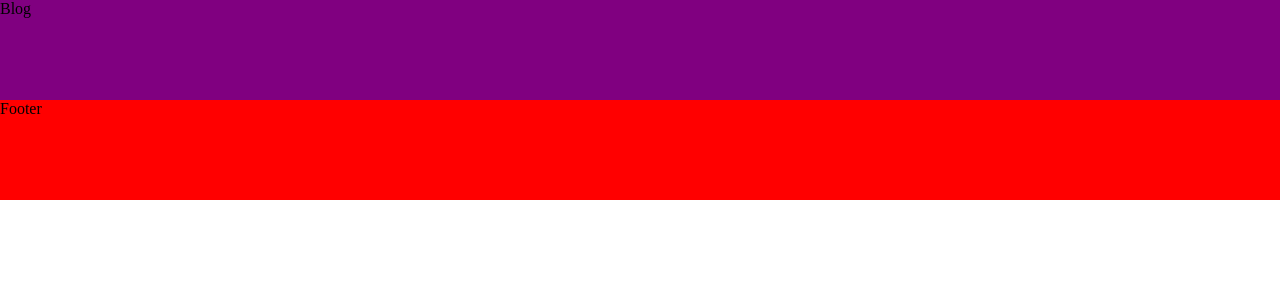
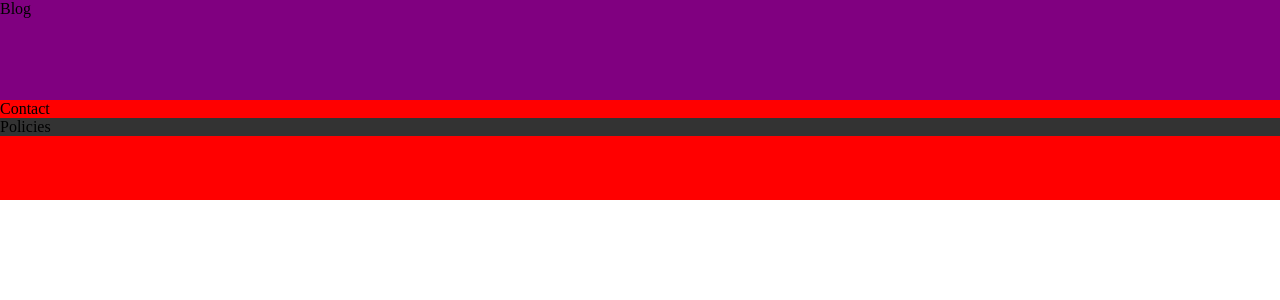
Before and after one commit to SmaelNicolas/trekshift, a React (Create React App) app: page / in a window 1280 px wide. Shown: the top 300 px of the page. Built offline with nearby package versions, Linux system fonts and the light colour scheme.

Commit message:
footer structure

```diff
--- /dev/null
+++ b/src/Pages/Home/Sections/Footer/Contact/Contact.css
@@ -0,0 +1 @@
+rfce
--- /dev/null
+++ b/src/Pages/Home/Sections/Footer/Contact/Contact.jsx
@@ -0,0 +1,7 @@
+import React from "react";
+
+function Contact() {
+	return <div>Contact</div>;
+}
+
+export default Contact;
--- a/src/Pages/Home/Sections/Footer/Footer.jsx
+++ b/src/Pages/Home/Sections/Footer/Footer.jsx
@@ -1,9 +1,12 @@
+import Contact from "./Contact/Contact";
 import "./Footer.css";
+import Policies from "./Policies/Policies";
 
 function Footer() {
 	return (
 		<div className='footer' id='footer'>
-			Footer
+			<Contact />
+			<Policies />
 		</div>
 	);
 }
--- /dev/null
+++ b/src/Pages/Home/Sections/Footer/Policies/Policies.css
@@ -0,0 +1,4 @@
+.policies {
+	width: 100%;
+	background-color: #333333;
+}
--- /dev/null
+++ b/src/Pages/Home/Sections/Footer/Policies/Policies.jsx
@@ -0,0 +1,7 @@
+import "./Policies.css";
+
+function Policies() {
+	return <div className='policies'>Policies</div>;
+}
+
+export default Policies;
```
